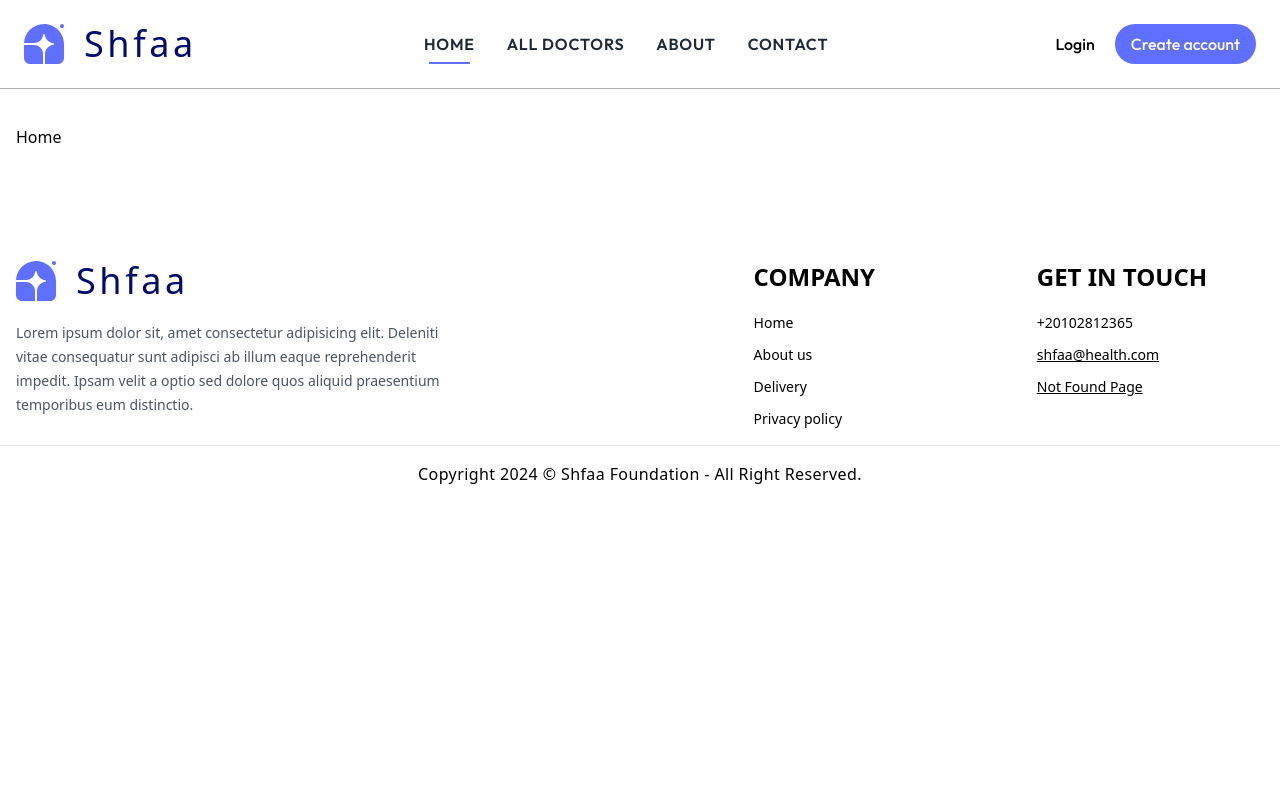
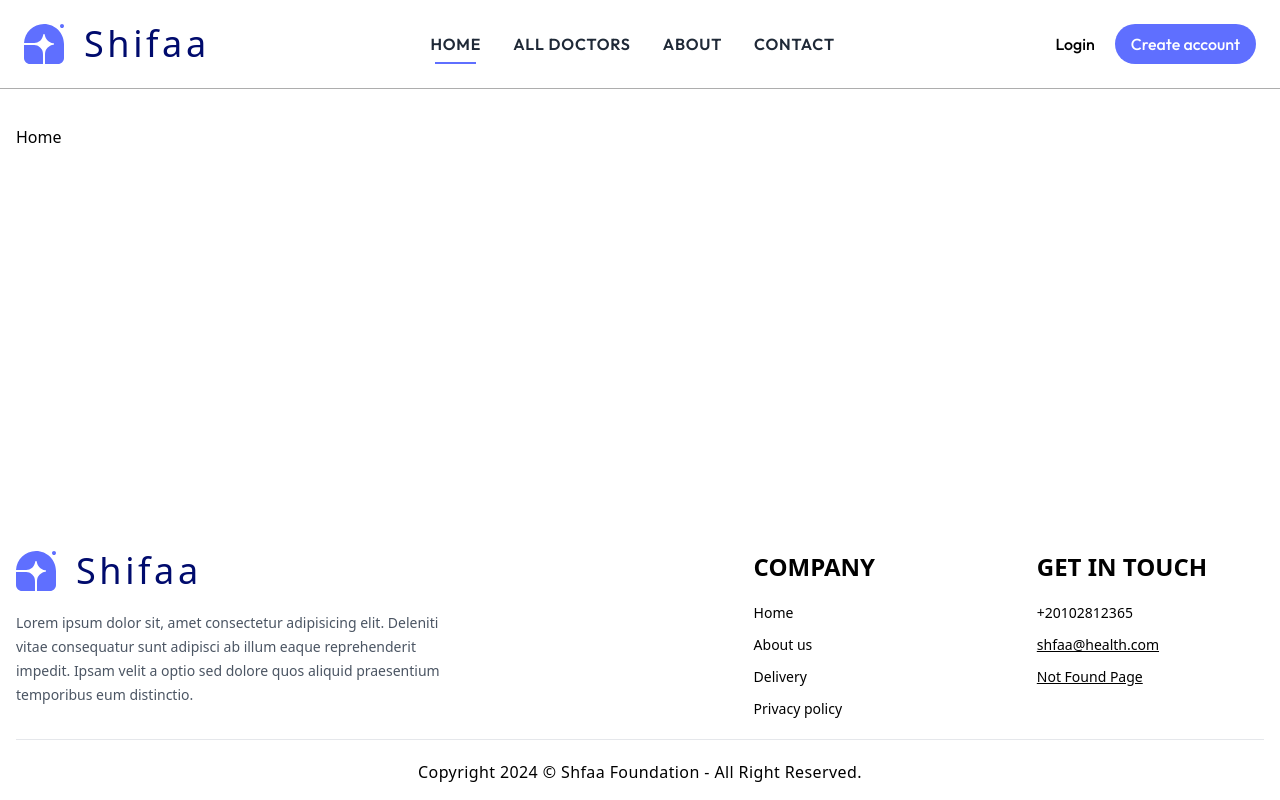
Before and after one commit to mahmoud-alaa1/Doctors-Appointments, a React (Vite) app: page / in a window 1280 px wide. Built offline with nearby package versions, Linux system fonts and the light colour scheme.

Commit message:
Change brand name and style applayout

```diff
--- a/src/pages/NotFound.jsx
+++ b/src/pages/NotFound.jsx
@@ -2,7 +2,7 @@ import { Link } from "react-router-dom";
 
 function NotFound() {
   return (
-    <div className="flex flex-col gap-3 text-center justify-center items-center">
+    <div className="flex flex-col  gap-3 text-center justify-center items-center">
       <img className="" width={400} height={400} src="/not-found.png" alt="" />
       <p className="font-semibold">Oops something went wrong!</p>
       <Link
--- a/src/ui/AppLayout.jsx
+++ b/src/ui/AppLayout.jsx
@@ -4,7 +4,7 @@ import Footer from "./Footer";
 
 function AppLayout() {
   return (
-    <div className="container mx-auto bg-[#ffffff] min-h-screen">
+    <div className="flex flex-col container mx-auto bg-[#ffffff] min-h-screen">
       <Header />
       <main className="p-4">
         <Outlet />
--- a/src/ui/Footer.jsx
+++ b/src/ui/Footer.jsx
@@ -3,8 +3,8 @@ import Logo from "./Logo";
 
 function Footer() {
   return (
-    <footer className=" mt-20">
-      <div className="flex  p-4 flex-col sm:grid grid-cols-[3fr_1fr_1fr] gap-14  text-sm">
+    <footer className="p-4 mt-auto">
+      <div className="flex   flex-wrap sm:grid grid-cols-[3fr_1fr_1fr] gap-14  text-sm">
         <div className="text-gray-600">
           <Logo className="mb-5" />
           <p className="w-full md:w-2/3   leading-6">
@@ -50,7 +50,7 @@ function Footer() {
           </ul>
         </div>
       </div>
-      <hr />
+      <hr className="my-5"/>
       <p className="text-center mt-4 tracking-wide">
         Copyright 2024 &copy; Shfaa Foundation - All Right Reserved.
       </p>
--- a/src/ui/Logo.jsx
+++ b/src/ui/Logo.jsx
@@ -4,7 +4,7 @@ function Logo({className=""}) {
   return (
     <div className={`flex items-center gap-5 ${className}`}>
       <Brand />
-      <p className="text-[#000B6D] tracking-widest text-4xl font-medium ">Shfaa</p>
+      <p className="text-[#000B6D] tracking-widest text-4xl font-medium ">Shifaa</p>
     </div>
   );
 }
```
